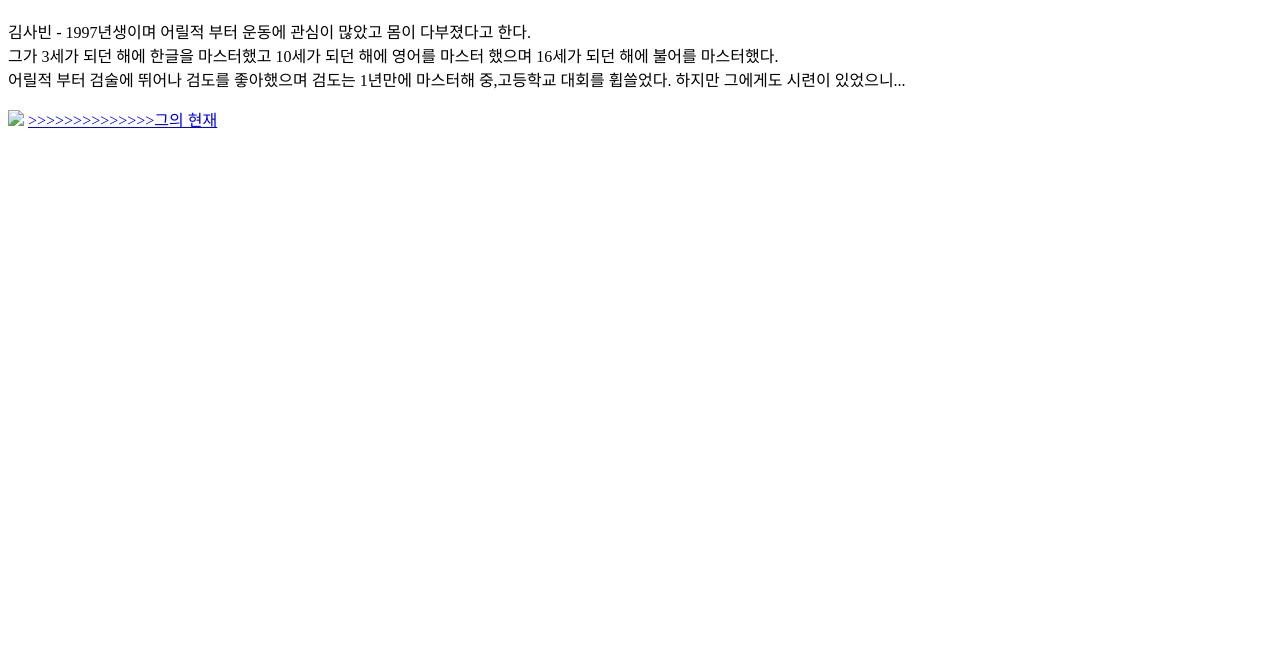
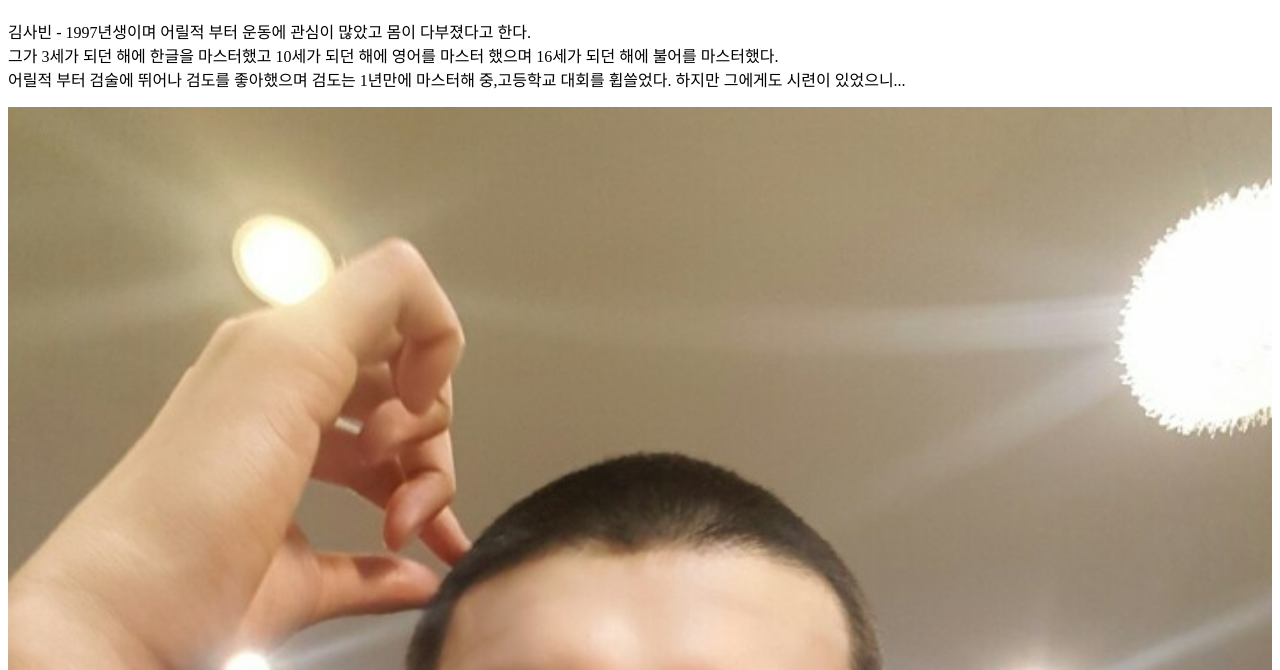
Before and after one commit to youseunghun1/friend11, a plain HTML site: page kimpast.html in a window 1280 px wide. Shown: the part 70-740 px from the top of the page. Drawn offline with Linux system fonts and the light colour scheme.

Commit message:
Update kimpast.html

```diff
--- a/kimpast.html
+++ b/kimpast.html
@@ -10,7 +10,7 @@
     <br>그가 3세가 되던 해에 한글을 마스터했고 10세가 되던 해에 영어를 마스터 했으며 16세가 되던
   해에 불어를 마스터했다. <br>어릴적 부터 검술에 뛰어나 검도를 좋아했으며 검도는 1년만에 마스터해 중,고등학교 대회를 휩쓸었다.
 하지만 그에게도 시련이 있었으니... </p>
-<img src="IMG_6113.jpg" width="100%">
+<img src="IMG_6113.PNG" width="100%">
 <a href="kimpresent.html">>>>>>>>>>>>>>>그의 현재</a>
     </body>
 </html>
```
